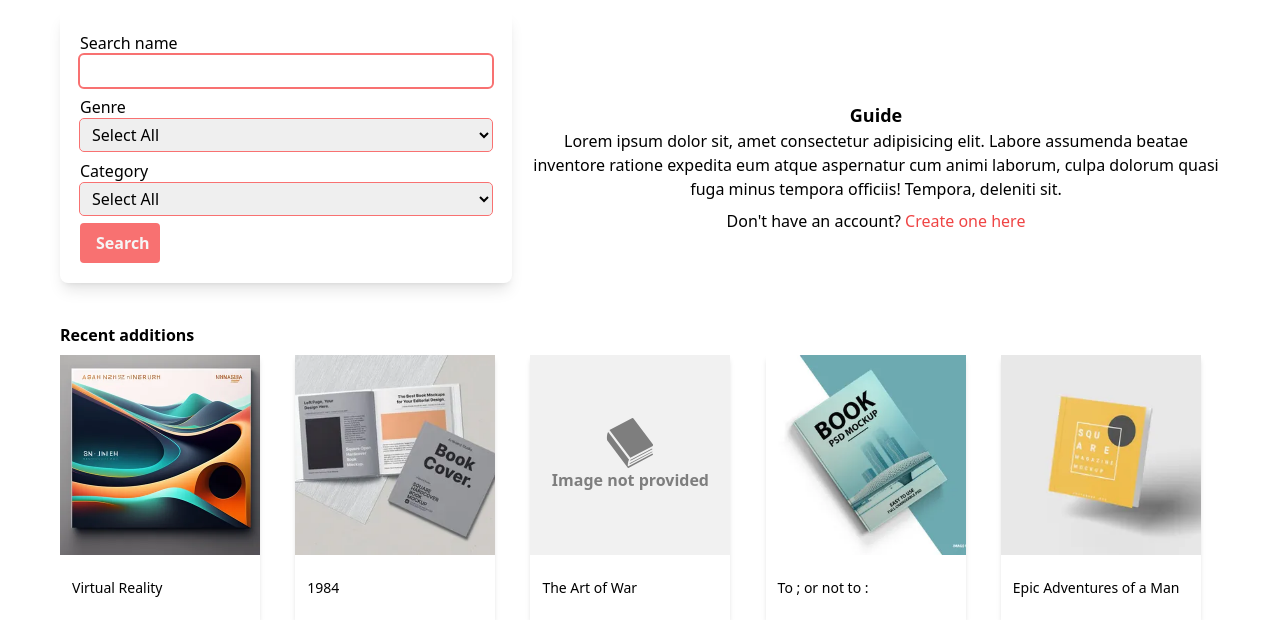
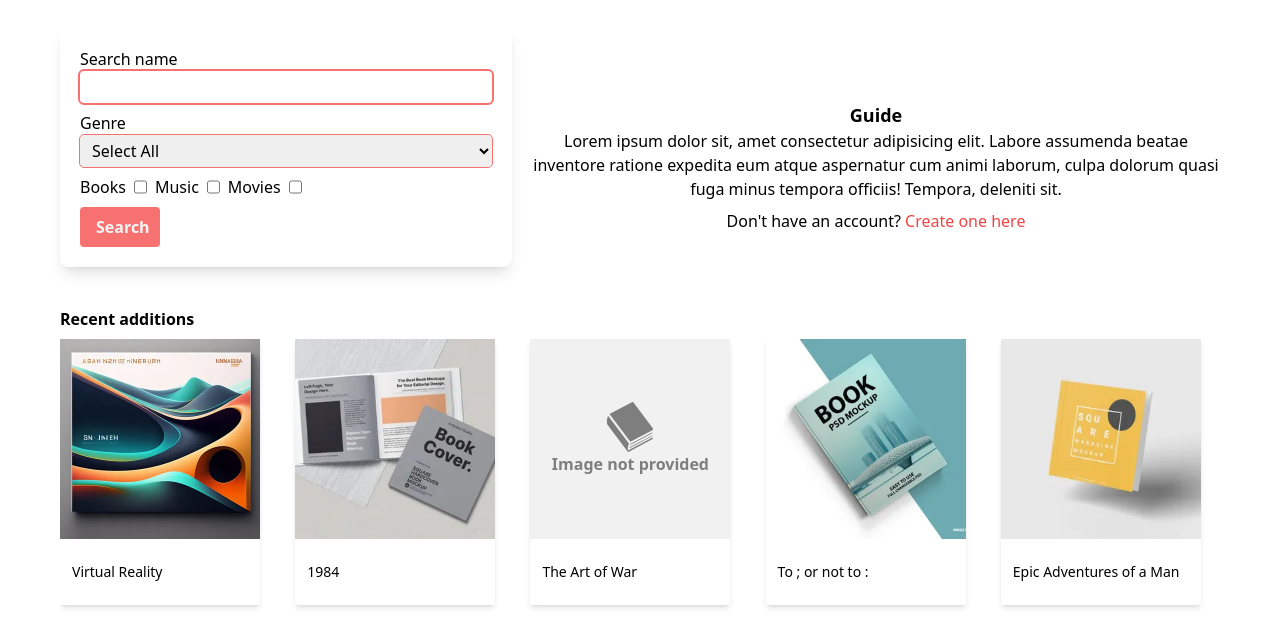
Before and after one commit to hamk-webdev-intip21a6/lainakoodarit_project, a Django app: page / in a window 1280 px wide. Shown: the part 80-700 px from the top of the page. Run offline with Django 4.2, Linux system fonts and the light colour scheme; data comes from the database, SQL or seed files in the repository; some libraries are stand-ins or nearby versions.

Commit message:
making same changes in search function

```diff
--- a/borrow/templates/borrow/index.html
+++ b/borrow/templates/borrow/index.html
@@ -26,15 +26,13 @@
       </select>
     </div>
 
-    <div class="flex flex-col gap-x-2">
-      <label for="category">Category</label>
-      <select data-te-select-init class="px-2 py-1 outline outline-1 outline-red-400 rounded hover:outline-2 focus:outline-2" id="genre" name="genre">
-        <option value="">Select All</option>
-
-        {% for listing in listings %}
-        <option value="{{ listing.category }}">{{ listing.category }}</option>
-        {% endfor %}
-      </select>
+    <div class="flex gap-x-2">
+      <label for="category_books" class="select">Books</label>
+      <input type="checkbox" name="category" id="category_books" value="book"/>
+      <label for="category_music" class="select">Music</label>
+      <input type="checkbox" name="category" id="category_music" value="music"/>
+      <label for="category_movies" class="select">Movies</label>
+      <input type="checkbox" name="category" id="category_movies" value="movie"/>
     </div>
     <button type="submit" class="bg-red-400 text-neutral-100 font-semibold w-20 px-4 py-2 rounded
       transition-all hover:text-neutral-900 active:brightness-75">Search</button>
```
